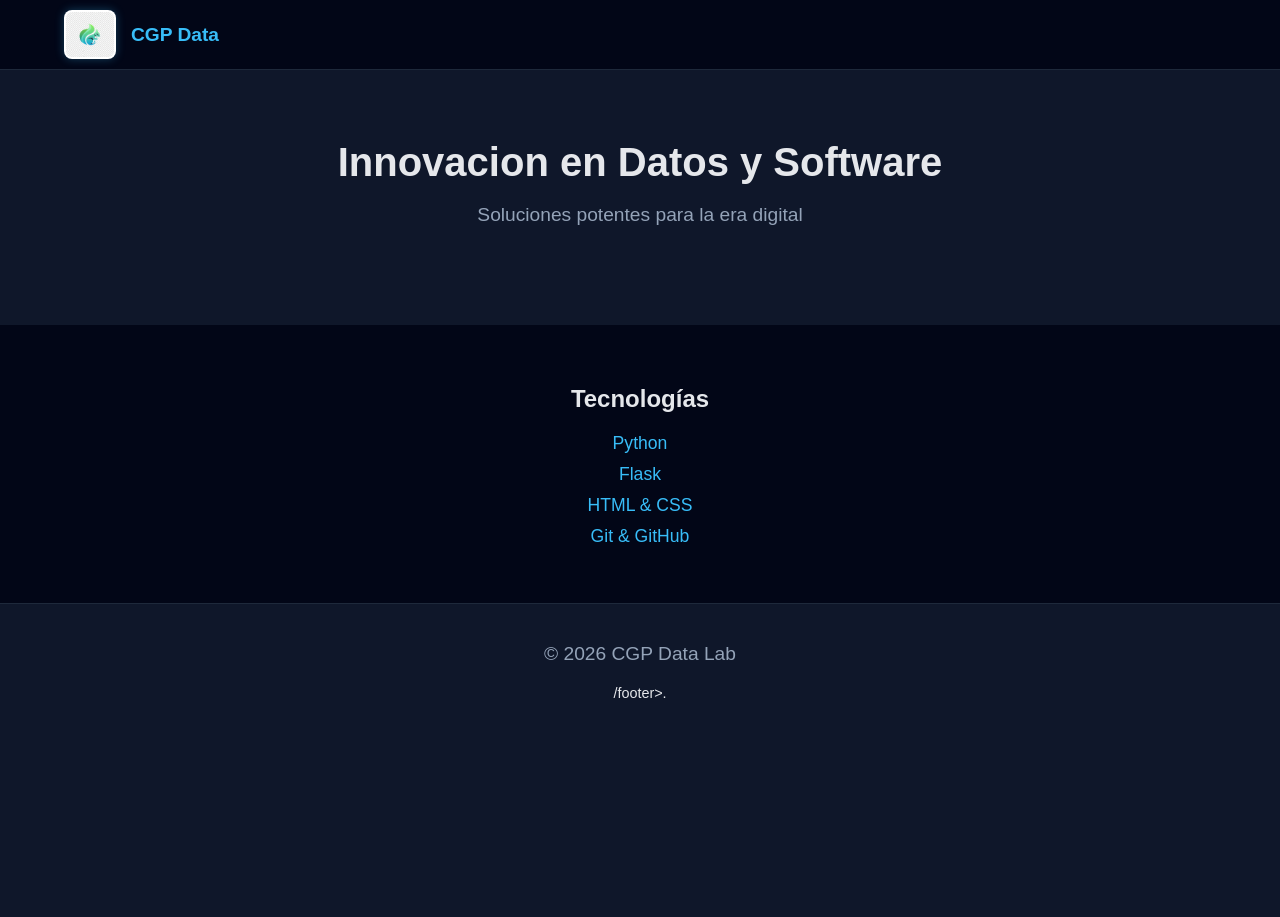
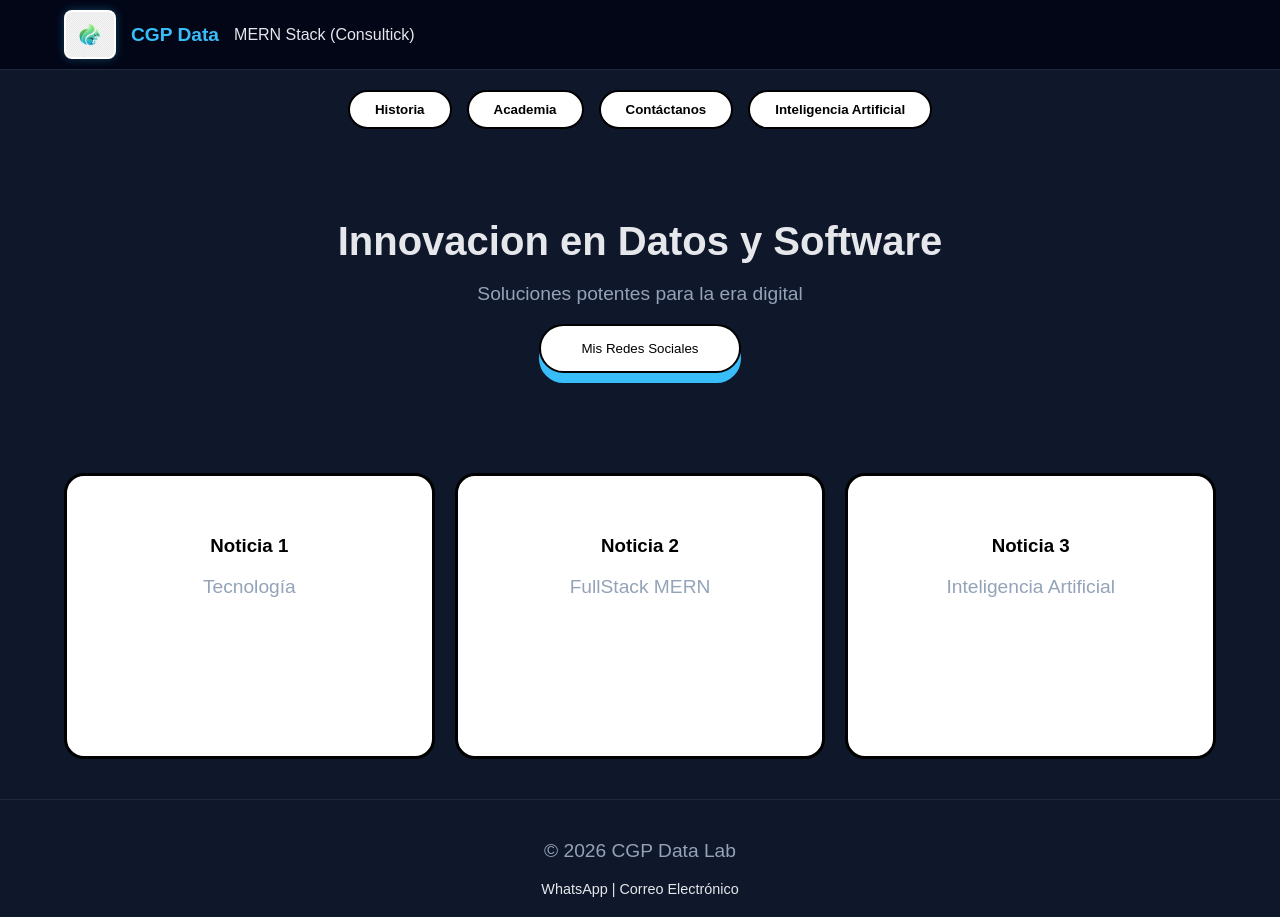
Before and after one commit to CGPDataLab/web, a Flask app: page / in a window 1280 px wide. Before the commit the page ends 698 px from the top, so only its background shows below. Run offline with Flask 3, Linux system fonts and the light colour scheme.

Commit message:
UI: Estructura base del nuevo diseño funcional

```diff
--- a/static/css/style.css
+++ b/static/css/style.css
@@ -83,3 +83,54 @@ footer {
   font-size: 0.9rem;
   border-top: 1px solid #1e293b;
 }
+
+/* Botones de navegación redondeados */
+.sub-nav {
+    display: flex;
+    justify-content: center;
+    gap: 15px;
+    padding: 20px;
+    flex-wrap: wrap;
+}
+
+.btn-nav {
+    background: white;
+    color: black;
+    border: 2px solid black;
+    border-radius: 50px; /* Bordes muy redondeados */
+    padding: 10px 25px;
+    font-weight: bold;
+    cursor: pointer;
+}
+
+/* Cuadrícula de noticias */
+.news-grid {
+    display: grid;
+    grid-template-columns: repeat(auto-fit, minmax(250px, 1fr));
+    gap: 20px;
+    padding: 40px 5%;
+}
+
+.news-card {
+    background: white;
+    color: black;
+    border: 3px solid black;
+    border-radius: 20px;
+    padding: 40px;
+    min-height: 200px;
+}
+
+/* Efecto 3D para el botón central */
+.btn-3d {
+    background: white;
+    border: 2px solid black;
+    padding: 15px 40px;
+    border-radius: 50px;
+    box-shadow: 0 10px 0 #38bdf8; /* Sombra azul que da el efecto 3D */
+    transition: 0.3s;
+}
+
+.btn-3d:hover {
+    transform: translateY(5px);
+    box-shadow: 0 5px 0 #38bdf8;
+}
--- a/templates/index.html
+++ b/templates/index.html
@@ -5,32 +5,38 @@
     <title>CGP Data Lab</title>
     <link rel="stylesheet"href="{{url_for('static',filename='css/style.css')}}">
 </head>
-<body>
-
 <nav class="navbar">
     <div class="nav-container">
         <img src="{{ url_for('static', filename='img/ardilla-icon.png') }}" alt="logo" class="nav-logo">
         <span class="brand-name">CGP Data</span>
+        <div class="tech-logs">MERN Stack (Consultick)</div>
     </div>
 </nav>
+
+<div class="sub-nav">
+    <button class="btn-nav">Historia</button>
+    <button class="btn-nav">Academia</button>
+    <button class="btn-nav">Contáctanos</button>
+    <button class="btn-nav">Inteligencia Artificial</button>
+</div>
 
 <header class="hero">
     <h1>Innovacion en Datos y Software</h1>
     <p>Soluciones potentes para la era digital</p>
+
+    <div class="container-3d">
+        <button class="btn-3d">Mis Redes Sociales</button>
+    </div>
 </header>
 
-  <section class="tech">
-    <h2>Tecnologías</h2>
-    <ul>
-      <li>Python</li>
-      <li>Flask</li>
-      <li>HTML & CSS</li>
-      <li>Git & GitHub</li>
-    </ul>
+<section class="news-grid">
+    <div class="news-card"><h3>Noticia 1</h3><p>Tecnología</p></div>
+    <div class="news-card"><h3>Noticia 2</h3><p>FullStack MERN</p></div>
+    <div class="news-card"><h3>Noticia 3</h3><p>Inteligencia Artificial</p></div>
 </section>
 
 <footer>
-    <p>© 2026 CGP Data Lab</p>/footer>.
-
-</body>
+    <p>© 2026 CGP Data Lab</p>
+    <div class="contact-footer">WhatsApp | Correo Electrónico</div>
+</footer>
 </html>
```
Also changed, not shown: index.py (line endings or trailing spaces). Lines whose indentation alone changed are shown as unchanged.
